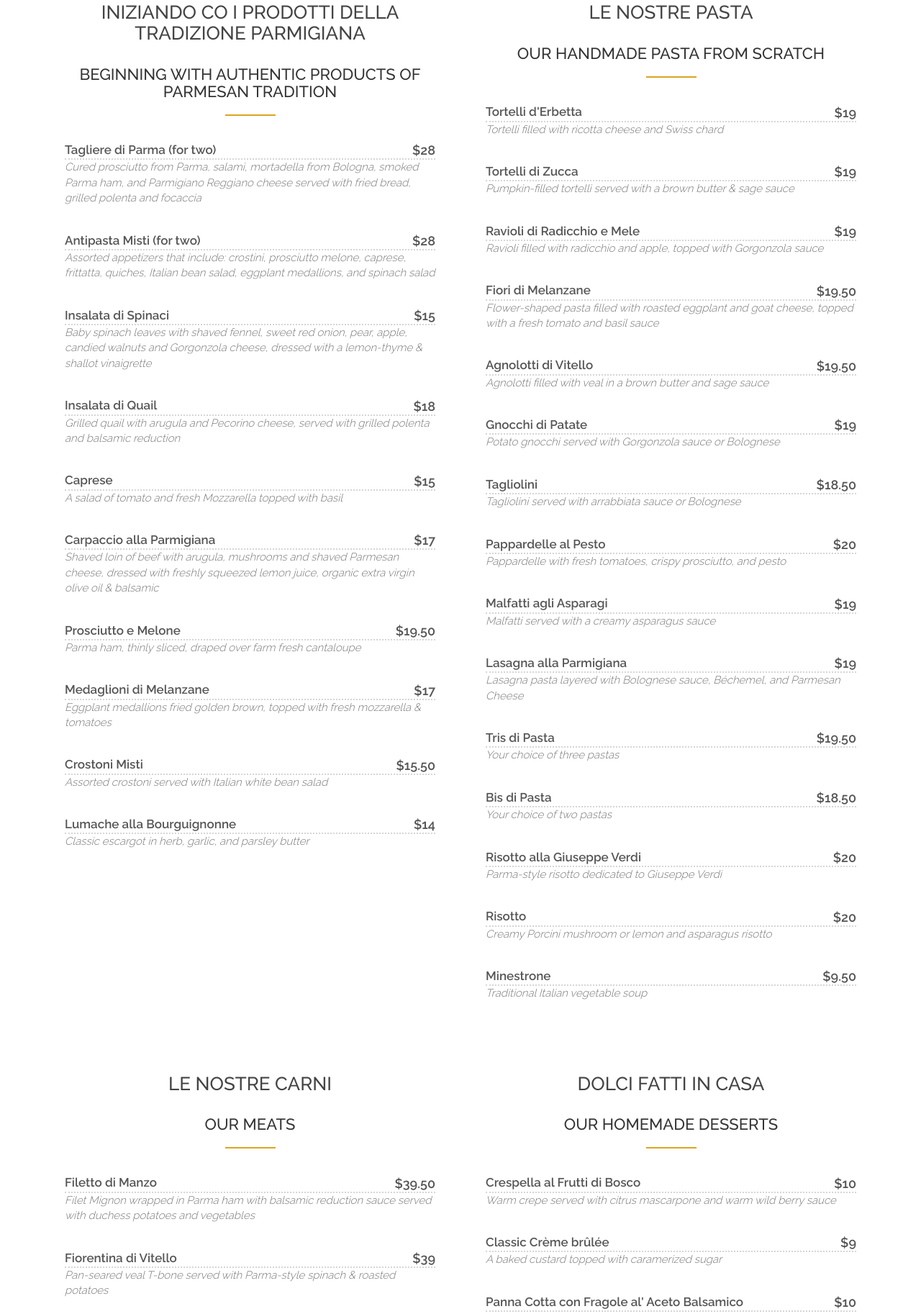
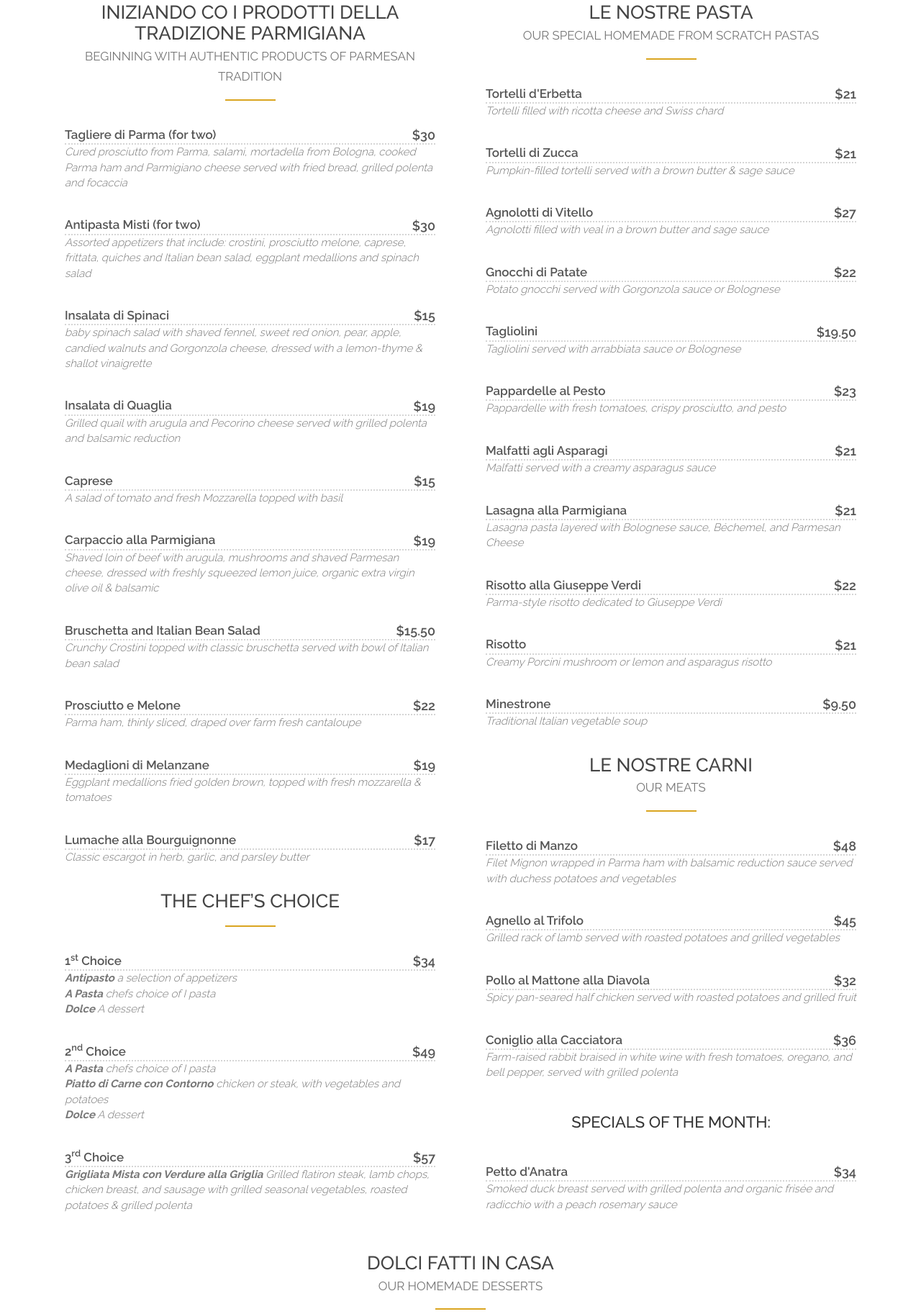
Before and after one commit to MayZamudio/parma_ristorante, a plain HTML site: page index.html in a window 1280 px wide. Shown: the part 1857-3683 px from the top of the page at 72% size. Drawn offline with nearby package versions, Linux system fonts and the light colour scheme; a script that the page names is missing.

Commit message:
updated menu items, prices and business hours

```diff
--- a/css/style.css
+++ b/css/style.css
@@ -260,8 +260,9 @@ header .intro-text {
 	margin: 0 auto;
 }
 #restaurant-menu .menu-section {
-	margin: 0 20px 80px;
+	margin: 0 20px 30px;
 }
+
 #restaurant-menu .menu-section-title {
 	font-size: 26px;
 	display: block;
--- a/index.html
+++ b/index.html
@@ -120,193 +120,187 @@
     <div class="row">
       <div class="col-xs-12 col-sm-6">
         <div class="menu-section">
-          <h2 class="menu-section-title">Iniziando co i Prodotti della Tradizione Parmigiana</h2>
-          <h3 class="text-center">Beginning with authentic products of Parmesan tradition</h3>
+          <h2 class="menu-section-title">Iniziando co i Prodotti della Tradizione Parmigiana<br>
+            <small>Beginning with authentic products of Parmesan tradition</small> </h2>
+          <p class="text-center"></p>
           <hr>
           <div class="menu-item">
-            <div class="menu-item-name"> Tagliere di Parma (for two) </div>
-            <div class="menu-item-price"> $28 </div>
-            <div class="menu-item-description"> Cured prosciutto from Parma, salami, mortadella from Bologna, smoked Parma ham, and Parmigiano Reggiano cheese served with fried bread, grilled polenta and focaccia </div>
+            <div class="menu-item-name">Tagliere di Parma (for two)</div>
+            <div class="menu-item-price">$30</div>
+            <div class="menu-item-description">Cured prosciutto from Parma, salami, mortadella from Bologna, cooked Parma ham and Parmigiano cheese served with fried bread, grilled polenta and focaccia</div>
           </div>
           <div class="menu-item">
-            <div class="menu-item-name"> Antipasta Misti (for two) </div>
-            <div class="menu-item-price"> $28 </div>
-            <div class="menu-item-description"> Assorted appetizers that include: crostini, prosciutto melone, caprese, frittatta, quiches, Italian bean salad, eggplant medallions, and spinach salad </div>
+            <div class="menu-item-name">Antipasta Misti (for two)</div>
+            <div class="menu-item-price">$30</div>
+            <div class="menu-item-description">Assorted appetizers that include: crostini, prosciutto melone, caprese, frittata, quiches and Italian bean salad, eggplant medallions and spinach salad</div>
           </div>
           <div class="menu-item">
-            <div class="menu-item-name"> Insalata di Spinaci </div>
-            <div class="menu-item-price"> $15 </div>
-            <div class="menu-item-description"> Baby spinach leaves with shaved fennel, sweet red onion, pear, apple, candied walnuts and Gorgonzola cheese, dressed with a lemon-thyme & shallot vinaigrette </div>
+            <div class="menu-item-name">Insalata di Spinaci</div>
+            <div class="menu-item-price">$15</div>
+            <div class="menu-item-description">baby spinach salad with shaved fennel, sweet red onion, pear, apple, candied walnuts and Gorgonzola cheese, dressed with a lemon-thyme & shallot vinaigrette</div>
           </div>
           <div class="menu-item">
-            <div class="menu-item-name"> Insalata di Quail </div>
-            <div class="menu-item-price"> $18 </div>
-            <div class="menu-item-description"> Grilled quail with arugula and Pecorino cheese, served with grilled polenta and balsamic reduction </div>
+            <div class="menu-item-name">Insalata di Quaglia</div>
+            <div class="menu-item-price">$19</div>
+            <div class="menu-item-description">Grilled quail with arugula and Pecorino cheese served with grilled polenta and balsamic reduction</div>
           </div>
           <div class="menu-item">
-            <div class="menu-item-name"> Caprese </div>
-            <div class="menu-item-price"> $15 </div>
-            <div class="menu-item-description"> A salad of tomato and fresh Mozzarella topped with basil </div>
+            <div class="menu-item-name">Caprese</div>
+            <div class="menu-item-price">$15</div>
+            <div class="menu-item-description">A salad of tomato and fresh Mozzarella topped with basil</div>
           </div>
           <div class="menu-item">
-            <div class="menu-item-name"> Carpaccio alla Parmigiana </div>
-            <div class="menu-item-price"> $17 </div>
-            <div class="menu-item-description"> Shaved loin of beef with arugula, mushrooms and shaved Parmesan cheese, dressed with freshly squeezed lemon juice, organic extra virgin olive oil & balsamic </div>
+            <div class="menu-item-name">Carpaccio alla Parmigiana</div>
+            <div class="menu-item-price">$19</div>
+            <div class="menu-item-description">Shaved loin of beef with arugula, mushrooms and shaved Parmesan cheese, dressed with freshly squeezed lemon juice, organic extra virgin olive oil & balsamic</div>
           </div>
           <div class="menu-item">
-            <div class="menu-item-name"> Prosciutto e Melone </div>
-            <div class="menu-item-price"> $19.50 </div>
-            <div class="menu-item-description"> Parma ham, thinly sliced, draped over farm fresh cantaloupe </div>
+            <div class="menu-item-name">Bruschetta and Italian Bean Salad</div>
+            <div class="menu-item-price">$15.50</div>
+            <div class="menu-item-description">Crunchy Crostini topped with classic bruschetta served with bowl of Italian bean salad</div>
           </div>
           <div class="menu-item">
-            <div class="menu-item-name"> Medaglioni di Melanzane </div>
-            <div class="menu-item-price"> $17 </div>
-            <div class="menu-item-description"> Eggplant medallions fried golden brown, topped with fresh mozzarella & tomatoes </div>
+            <div class="menu-item-name">Prosciutto e Melone</div>
+            <div class="menu-item-price">$22</div>
+            <div class="menu-item-description">Parma ham, thinly sliced, draped over farm fresh cantaloupe</div>
           </div>
           <div class="menu-item">
-            <div class="menu-item-name"> Crostoni Misti </div>
-            <div class="menu-item-price"> $15.50 </div>
-            <div class="menu-item-description"> Assorted crostoni served with Italian white bean salad </div>
+            <div class="menu-item-name">Medaglioni di Melanzane</div>
+            <div class="menu-item-price">$19</div>
+            <div class="menu-item-description">Eggplant medallions fried golden brown, topped with fresh mozzarella & tomatoes</div>
           </div>
           <div class="menu-item">
-            <div class="menu-item-name"> Lumache alla Bourguignonne </div>
-            <div class="menu-item-price"> $14 </div>
-            <div class="menu-item-description"> Classic escargot in herb, garlic, and parsley butter </div>
+            <div class="menu-item-name">Lumache alla Bourguignonne</div>
+            <div class="menu-item-price">$17</div>
+            <div class="menu-item-description">Classic escargot in herb, garlic, and parsley butter</div>
+          </div>
+          <h2 class="text-center menu-section-title">The Chef’s Choice</h2>
+          <hr>
+          <div class="menu-item">
+            <div class="menu-item-name">1<sup>st</sup> Choice</div>
+            <div class="menu-item-price">$34</div>
+            <div class="menu-item-description"><b>Antipasto</b> a selection of appetizers <br>
+              <b>A Pasta</b> chefs choice of I pasta <br>
+              <b>Dolce</b> A dessert
+            </div>
+          </div>
+          <div class="menu-item">
+            <div class="menu-item-name">2<sup>nd</sup> Choice</div>
+            <div class="menu-item-price">$49</div>
+            <div class="menu-item-description">
+              <b>A Pasta</b> chefs choice of I pasta<br>
+              <b>Piatto di Carne con Contorno</b> chicken or steak, with vegetables and potatoes<br>
+              <b>Dolce</b> A dessert
+            </div>
+          </div>
+          <div class="menu-item">
+            <div class="menu-item-name">3<sup>rd</sup> Choice</div>
+            <div class="menu-item-price">$57</div>
+            <div class="menu-item-description"><b>Grigliata Mista con Verdure alla Griglia</b> Grilled flatiron steak, lamb chops, chicken breast, and sausage with
+              grilled seasonal vegetables, roasted potatoes & grilled polenta
+            </div>
           </div>
         </div>
       </div>
       <div class="col-xs-12 col-sm-6">
         <div class="menu-section">
-          <h2 class="menu-section-title">Le Nostre Pasta</h2>
-          <h3 class="text-center">Our handmade pasta from scratch</h3>
+          <h2 class="menu-section-title">Le Nostre Pasta<br><small>Our special homemade from scratch pastas</small></h2>
           <hr>
           <div class="menu-item">
-            <div class="menu-item-name"> Tortelli d'Erbetta </div>
-            <div class="menu-item-price"> $19 </div>
-            <div class="menu-item-description"> Tortelli filled with ricotta cheese and Swiss chard </div>
+            <div class="menu-item-name">Tortelli d'Erbetta</div>
+            <div class="menu-item-price">$21</div>
+            <div class="menu-item-description">Tortelli filled with ricotta cheese and Swiss chard</div>
           </div>
           <div class="menu-item">
-            <div class="menu-item-name"> Tortelli di Zucca </div>
-            <div class="menu-item-price"> $19 </div>
-            <div class="menu-item-description"> Pumpkin-filled tortelli served with a brown butter & sage sauce </div>
+            <div class="menu-item-name">Tortelli di Zucca</div>
+            <div class="menu-item-price">$21</div>
+            <div class="menu-item-description">Pumpkin-filled tortelli served with a brown butter & sage sauce </div>
           </div>
           <div class="menu-item">
-            <div class="menu-item-name"> Ravioli di Radicchio e Mele </div>
-            <div class="menu-item-price"> $19 </div>
-            <div class="menu-item-description"> Ravioli filled with radicchio and apple, topped with Gorgonzola sauce </div>
+            <div class="menu-item-name">Agnolotti di Vitello</div>
+            <div class="menu-item-price">$27</div>
+            <div class="menu-item-description">Agnolotti filled with veal in a brown butter and sage sauce</div>
           </div>
           <div class="menu-item">
-            <div class="menu-item-name"> Fiori di Melanzane </div>
-            <div class="menu-item-price"> $19.50 </div>
-            <div class="menu-item-description"> Flower-shaped pasta filled with roasted eggplant and goat cheese, topped with a fresh tomato and basil sauce  </div>
+            <div class="menu-item-name">Gnocchi di Patate</div>
+            <div class="menu-item-price">$22</div>
+            <div class="menu-item-description">Potato gnocchi served with Gorgonzola sauce or Bolognese</div>
           </div>
           <div class="menu-item">
-            <div class="menu-item-name"> Agnolotti di Vitello </div>
-            <div class="menu-item-price"> $19.50 </div>
-            <div class="menu-item-description"> Agnolotti filled with veal in a brown butter and sage sauce </div>
+            <div class="menu-item-name">Tagliolini</div>
+            <div class="menu-item-price">$19.50</div>
+            <div class="menu-item-description">Tagliolini served with arrabbiata sauce or Bolognese</div>
           </div>
           <div class="menu-item">
-            <div class="menu-item-name"> Gnocchi di Patate </div>
-            <div class="menu-item-price"> $19 </div>
-            <div class="menu-item-description"> Potato gnocchi served with Gorgonzola sauce or Bolognese </div>
+            <div class="menu-item-name">Pappardelle al Pesto</div>
+            <div class="menu-item-price">$23</div>
+            <div class="menu-item-description">Pappardelle with fresh tomatoes, crispy prosciutto, and pesto</div>
           </div>
           <div class="menu-item">
-            <div class="menu-item-name"> Tagliolini </div>
-            <div class="menu-item-price"> $18.50 </div>
-            <div class="menu-item-description"> Tagliolini served with arrabbiata sauce or Bolognese </div>
+            <div class="menu-item-name">Malfatti agli Asparagi</div>
+            <div class="menu-item-price">$21</div>
+            <div class="menu-item-description">Malfatti served with a creamy asparagus sauce</div>
           </div>
           <div class="menu-item">
-            <div class="menu-item-name"> Pappardelle al Pesto </div>
-            <div class="menu-item-price"> $20 </div>
-            <div class="menu-item-description"> Pappardelle with fresh tomatoes, crispy prosciutto, and pesto </div>
+            <div class="menu-item-name">Lasagna alla Parmigiana</div>
+            <div class="menu-item-price">$21</div>
+            <div class="menu-item-description">Lasagna pasta layered with Bolognese sauce, Béchemel, and Parmesan Cheese</div>
           </div>
           <div class="menu-item">
-            <div class="menu-item-name"> Malfatti agli Asparagi </div>
-            <div class="menu-item-price"> $19 </div>
-            <div class="menu-item-description"> Malfatti served with a creamy asparagus sauce </div>
+            <div class="menu-item-name">Risotto alla Giuseppe Verdi</div>
+            <div class="menu-item-price">$22</div>
+            <div class="menu-item-description">Parma-style risotto dedicated to Giuseppe Verdi</div>
           </div>
           <div class="menu-item">
-            <div class="menu-item-name"> Lasagna alla Parmigiana </div>
-            <div class="menu-item-price"> $19 </div>
-            <div class="menu-item-description"> Lasagna pasta layered with Bolognese sauce, Béchemel, and Parmesan Cheese </div>
+            <div class="menu-item-name">Risotto</div>
+            <div class="menu-item-price">$21</div>
+            <div class="menu-item-description">Creamy Porcini mushroom or lemon and asparagus risotto</div>
           </div>
           <div class="menu-item">
-            <div class="menu-item-name"> Tris di Pasta </div>
-            <div class="menu-item-price"> $19.50 </div>
-            <div class="menu-item-description"> Your choice of three pastas </div>
+            <div class="menu-item-name">Minestrone</div>
+            <div class="menu-item-price">$9.50</div>
+            <div class="menu-item-description">Traditional Italian vegetable soup</div>
+          </div>
+          <h2 class="menu-section-title">Le Nostre Carni <br><small>Our Meats</small></h2>
+          <hr>
+          <div class="menu-item">
+            <div class="menu-item-name">Filetto di Manzo</div>
+            <div class="menu-item-price">$48</div>
+            <div class="menu-item-description">Filet Mignon wrapped in Parma ham with balsamic reduction sauce served with duchess potatoes and vegetables</div>
           </div>
           <div class="menu-item">
-            <div class="menu-item-name"> Bis di Pasta </div>
-            <div class="menu-item-price"> $18.50 </div>
-            <div class="menu-item-description"> Your choice of two pastas </div>
+            <div class="menu-item-name">Agnello al Trifolo</div>
+            <div class="menu-item-price">$45</div>
+            <div class="menu-item-description">Grilled rack of lamb served with roasted potatoes and grilled vegetables</div>
           </div>
           <div class="menu-item">
-            <div class="menu-item-name"> Risotto alla Giuseppe Verdi </div>
-            <div class="menu-item-price"> $20 </div>
-            <div class="menu-item-description"> Parma-style risotto dedicated to Giuseppe Verdi </div>
+            <div class="menu-item-name">Pollo al Mattone alla Diavola</div>
+            <div class="menu-item-price">$32</div>
+            <div class="menu-item-description"> Spicy pan-seared half chicken served with roasted potatoes and grilled fruit</div>
           </div>
           <div class="menu-item">
-            <div class="menu-item-name"> Risotto </div>
-            <div class="menu-item-price"> $20 </div>
-            <div class="menu-item-description"> Creamy Porcini mushroom or lemon and asparagus risotto </div>
+            <div class="menu-item-name">Coniglio alla Cacciatora</div>
+            <div class="menu-item-price">$36</div>
+            <div class="menu-item-description"> Farm-raised rabbit braised in white wine with fresh tomatoes, oregano, and bell pepper, served with grilled polenta </div>
           </div>
+          <h3 class="text-center">Specials of the Month:</h3>
           <div class="menu-item">
-            <div class="menu-item-name"> Minestrone </div>
-            <div class="menu-item-price"> $9.50 </div>
-            <div class="menu-item-description"> Traditional Italian vegetable soup </div>
+            <div class="menu-item-name">Petto d'Anatra</div>
+            <div class="menu-item-price">$34</div>
+            <div class="menu-item-description">Smoked duck breast served with grilled polenta and organic frisée and radicchio with a peach rosemary sauce</div>
           </div>
         </div>
       </div>
     </div>
     <div class="row">
-      <div class="col-xs-12 col-sm-6">
+
+    <div class="row text-center">
+      <div class="menu-section">
+        <h2 class="menu-section-title">Dolci Fatti in Casa <br><small>Our Homemade Desserts</small></h2>
+        <hr>
+      </div>
+      <div class="col-xs-6 col-sm-6">
         <div class="menu-section">
-          <h2 class="menu-section-title">Le Nostre Carni</h2>
-          <h3 class="text-center">Our Meats</h3>
-          <hr>
-          <div class="menu-item">
-            <div class="menu-item-name"> Filetto di Manzo </div>
-            <div class="menu-item-price"> $39.50 </div>
-            <div class="menu-item-description"> Filet Mignon wrapped in Parma ham with balsamic reduction sauce served with duchess potatoes and vegetables  </div>
-          </div>
-          <div class="menu-item">
-            <div class="menu-item-name"> Fiorentina di Vitello </div>
-            <div class="menu-item-price"> $39 </div>
-            <div class="menu-item-description"> Pan-seared veal T-bone served with Parma-style spinach & roasted potatoes </div>
-          </div>
-          <div class="menu-item">
-            <div class="menu-item-name"> Agnello al Trifolo </div>
-            <div class="menu-item-price"> $38.50 </div>
-            <div class="menu-item-description"> Grilled rack of lamb served with roasted potatoes and grilled vegetables </div>
-          </div>
-          <div class="menu-item">
-            <div class="menu-item-name"> Pollo al Mattone alla Diavola </div>
-            <div class="menu-item-price"> $26 </div>
-            <div class="menu-item-description"> Spicy pan-seared half chicken served with roasted potatoes and grilled fruit </div>
-          </div>
-          <div class="menu-item">
-            <div class="menu-item-name"> Coniglio alla Cacciatora </div>
-            <div class="menu-item-price"> $28 </div>
-            <div class="menu-item-description"> Farm-raised rabbit braised in white wine with fresh tomatoes, oregano, and bell pepper, served with grilled polenta </div>
-          </div>
-          <h3 class="text-center">Specials of the Month:</h3>
-          <div class="menu-item">
-            <div class="menu-item-name"> Cotoletta di Maiale </div>
-            <div class="menu-item-price"> $25 </div>
-            <div class="menu-item-description"> Pork loin breaded and fried, filled with sage, fresh Mozzarella, tomatoes, prosciutto cotto, and salt and pepper. Served with Mura-Style potatoes </div>
-          </div>
-          <div class="menu-item">
-            <div class="menu-item-name"> Petto d'Anatra </div>
-            <div class="menu-item-price"> $27 </div>
-            <div class="menu-item-description"> Smoked duck breast served with grilled polenta and organic frisée and radicchio with a peach rosemary sauce </div>
-          </div>
-        </div>
-      </div>
-      <div class="col-xs-12 col-sm-6">
-        <div class="menu-section">
-          <h2 class="menu-section-title">Dolci Fatti in Casa</h2>
-          <h3 class="text-center">Our Homemade Desserts</h3>
-          <hr>
           <div class="menu-item">
             <div class="menu-item-name"> Crespella al Frutti di Bosco </div>
             <div class="menu-item-price"> $10 </div>
@@ -327,6 +321,10 @@
             <div class="menu-item-price"> $9 </div>
             <div class="menu-item-description"> Wild Berry Bavarian mousse serevd with berry sauce </div>
           </div>
+        </div>
+      </div>
+      <div class="col-xs-6 col-sm-6">
+        <div class="menu-section">
           <div class="menu-item">
             <div class="menu-item-name"> Mousse al Cioccolato con Salsa Chantilly </div>
             <div class="menu-item-price"> $10 </div>
@@ -350,6 +348,47 @@
         </div>
       </div>
     </div>
+  </div>
+</div>
+
+    <div class="row text-center">
+      <div class="menu-section">
+        <h2 class="menu-section-title">Contorni</h2>
+        <p class="text-center">Our sides</p>
+        <hr>
+      </div>
+      <div class="col-xs-4 col-sm-4">
+        <div class="menu-section">
+          <div class="menu-item">
+            <div class="menu-item-description"><b>Organic Salad</b> $8</div>
+          </div>
+          <div class="menu-item">
+            <div class="menu-item-description"><b>Grilled Fruits & Vegetables</b> $9.50</div>
+          </div>
+        </div>
+      </div>
+      <div class="col-xs-4 col-sm-4">
+        <div class="menu-section">
+          <div class="menu-item">
+            <div class="menu-item-description"><b>Spinach Parma-Style</b> $9.50</div>
+          </div>
+          <div class="menu-item">
+            <div class="menu-item-description"><b>Chicken Breast</b> $17</div>
+          </div>
+        </div>
+      </div>
+      <div class="col-xs-4 col-sm-4">
+        <div class="menu-section">
+          <div class="menu-item">
+            <div class="menu-item-description"><b>Roasted Potatoes</b> $9.50</div>
+          </div>
+          <div class="menu-item">
+            <div class="menu-item-description"><b>Add Parma Cheese</b> $4</div>
+          </div>
+        </div>
+      </div>
+    </div>
+    <p class="text-center"><b>Split plate $9 | 20% gratuity added for parties of 8 or more</b></p>
   </div>
 </div>
 <!-- Portfolio Section -->
@@ -549,7 +588,8 @@
     <div class="col-md-4">
       <h3>Opening Hours</h3>
       <div class="contact-item">
-        <p>Mon-Sat: 5:30 PM - 10:30 PM</p>
+        <p>Mon: Closed</p>
+        <p>Tues-Sat: 5:30 PM - 10:30 PM</p>
         <p>Sun: Closed</p>
       </div>
     </div>
```
